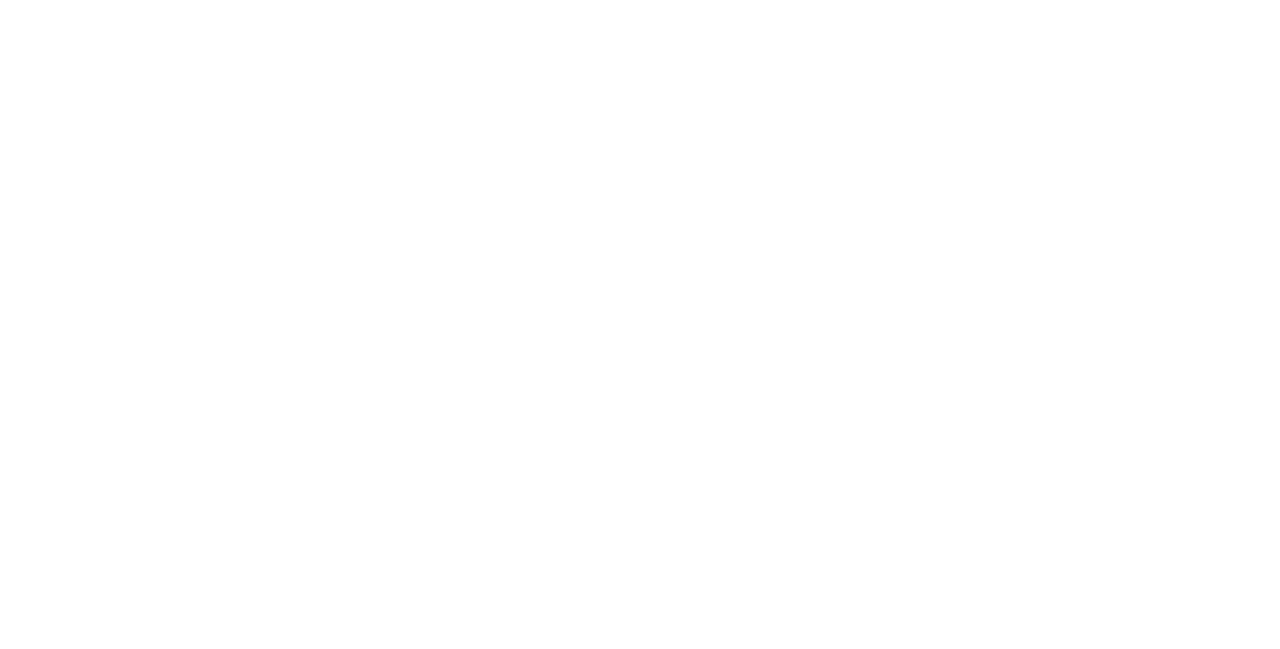
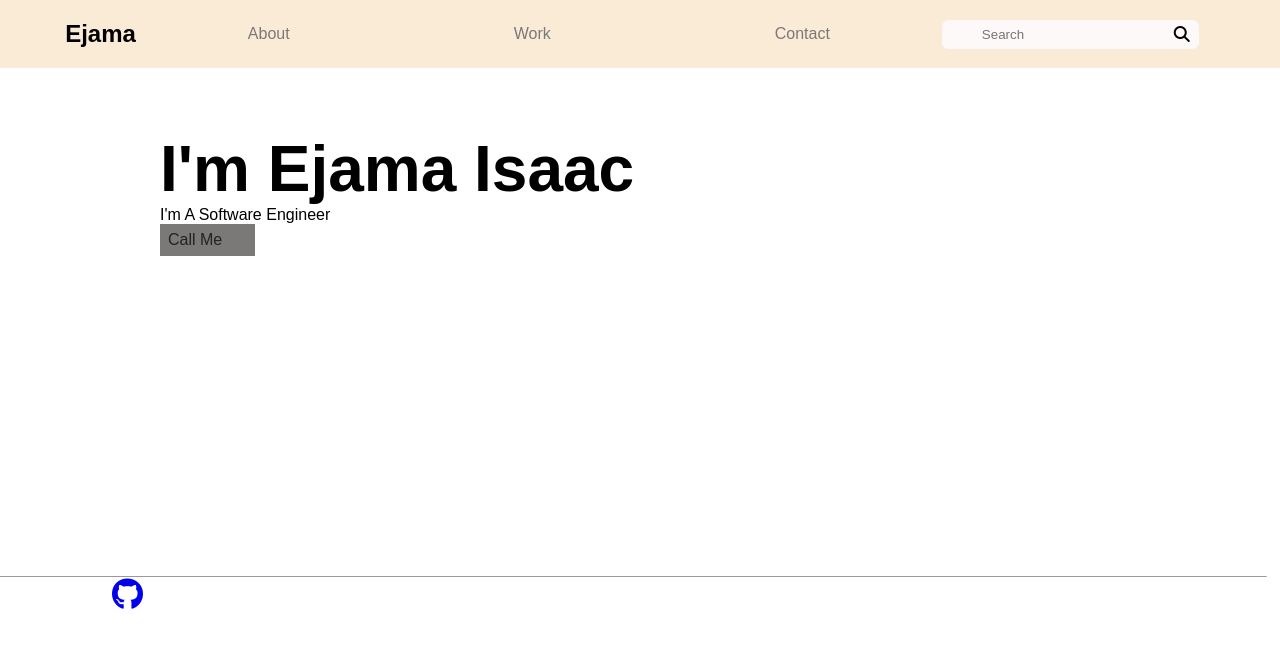
Before and after one commit to Isaac-ej/personal-portifolio, a plain HTML site: page index.html in a window 1280 px wide. Drawn offline with Linux system fonts and the light colour scheme.

Commit message:
project done

```diff
--- a/index.html
+++ b/index.html
@@ -1,12 +1,42 @@
 <!DOCTYPE html>
 <html lang="en">
 <head>
-    <meta charset="UTF-8">
-    <meta http-equiv="X-UA-Compatible" content="IE=edge">
-    <meta name="viewport" content="width=device-width, initial-scale=1.0">
-    <title>Document</title>
+  <meta charset="UTF-8">
+  <meta http-equiv="X-UA-Compatible" content="IE=edge">
+  <meta name="viewport" content="width=device-width, initial-scale=1.0">
+  <link rel="stylesheet" href="https://cdnjs.cloudflare.com/ajax/libs/font-awesome/6.3.0/css/all.min.css"
+integrity="sha512-SzlrxWUlpfuzQ+pcUCosxcglQRNAq/DZjVsC0lE40xsADsfeQoEypE+enwcOiGjk/bSuGGKHEyjSoQ1zVisanQ=="
+crossorigin="anonymous" referrerpolicy="no-referrer" />
+  <link rel="stylesheet" href="style.css">
+  <title>Personal Website portfolio</title>
 </head>
 <body>
+  <div class="navbar">
 
+    <h2 class="logo">Ejama</h2>
+    <ul class="nav">
+      <li><a href="#">About</a></li>
+      <li><a href="#">work</a></li>
+      <li><a href="#">contact</a></li>
+    </ul>
+
+    <div class="box-container">
+      <input type="text" class="searchb" placeholder="search">
+      <div class="fa-solid fa-magnifying-glass"></div>
+    </div>
+
+  </div>
+  <div class="hero">
+    <div class="here-inner">
+      <h3>I'm Ejama Isaac</h3>
+      <p>i'm a software engineer</p>
+      <a href="#">Call me</a>
+    </div>
+  </div>
+
+  <hr size="1">
+  <footer>
+    <a href="https://github.com/isaac-ej" target="_blank" class="git"><i class="fa-brands fa-github"></i></a>
+  </footer>
 </body>
 </html>
--- a/style.css
+++ b/style.css
@@ -0,0 +1,92 @@
+
+*{
+    font-family: 'poppins',sans-serif;
+    margin: 0;
+    padding: 0;
+    box-sizing: border-box;
+    text-decoration: none;
+    text-transform: capitalize;
+    transition: all 0.3s linear;
+}
+html{
+    overflow: hidden;
+    scroll-behavior: smooth;
+    scroll-padding-top: 7rem;
+}
+
+.navbar{
+    display: flex;
+    justify-content: center;
+    align-items: center;
+    position: relative;
+    top: 0;
+    background-color: antiquewhite;
+}
+
+.navbar .nav{
+    display: flex;
+}
+.nav li{
+    list-style: none;
+    margin: 25px 0;
+    cursor: pointer;
+
+}
+li a{
+    margin: 4rem;
+    color: #7b7878;
+    padding: 3rem;
+}
+.box-container{
+    display: flex;
+    justify-content: center;
+    align-items: center;
+    margin: left 2rem;
+
+}
+.searchb{
+    position: relative;
+    border: 0;
+    outline: none;
+    background-color: rgb(254, 249, 249);
+    padding: 7px 40px;
+    width: 100%;
+    border-radius: 7px;
+    box-shadow: -10 10px 10px rgb(0, 0, 0,0.1);
+}
+
+.fa-magnifying-glass{
+    position: relative;
+    right: 25px;
+    font-size: 1rem;
+}
+
+.hero{
+    display: flex;
+    margin-left: 10rem;
+    margin-top: 4rem;
+
+}
+
+.hero h3{
+   font-size: 4rem;
+}
+
+hr{
+    width: 99%;
+    margin-top: 20rem;
+}
+.hero a{
+    display: block;
+    padding: .5rem;
+    width: 20%;
+    color: #222222;
+    background-color: #7b7878;
+    line-height: 1;
+}
+
+.git{
+    font-size: 2rem;
+    padding: 2rem;
+    margin-left: 5rem;
+}
```
